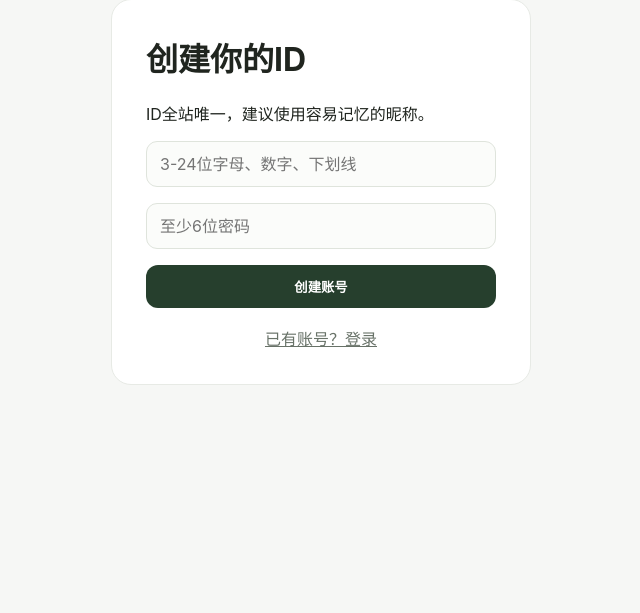
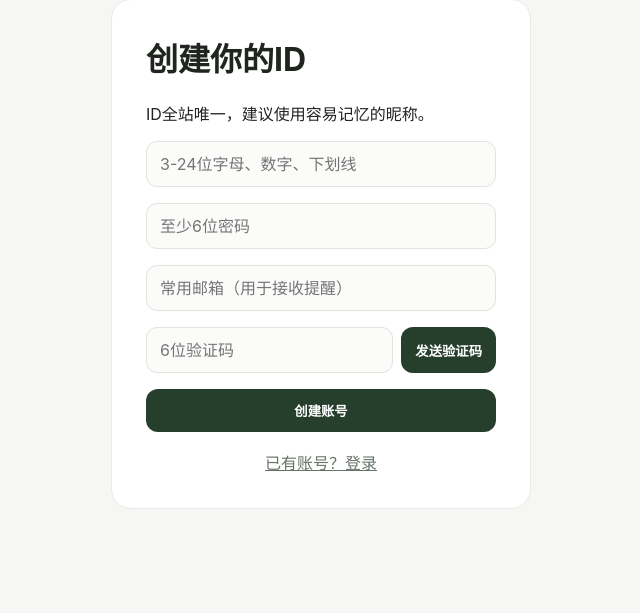
Before and after one commit to YZZZJJJ/plangem, a Flask app: page /register in a window 1280 px wide. Shown: the part 181-794 px from the top of the page, without its empty margins (319-959 px from the left). Before the commit the page ends 565 px from the top, so only its background shows below. Run offline with Flask 3, Linux system fonts and the light colour scheme.

Commit message:
邮箱通知

```diff
--- a/app.py
+++ b/app.py
@@ -4,6 +4,39 @@ from werkzeug.utils import secure_filename
 import sqlite3, os, uuid
 from datetime import datetime, date, timedelta
 import mimetypes  # 记得在文件顶部导入
+import smtplib, random
+from email.mime.text import MIMEText
+from email.header import Header
+
+#  邮件配置（通过环境变量传入，本地测试可以直接写死）
+MAIL_HOST = os.environ.get("MAIL_HOST", "smtp.qq.com")
+MAIL_PORT = int(os.environ.get("MAIL_PORT", 465))
+MAIL_USER = os.environ.get("MAIL_USER", "2011779245@qq.com")   # 你的发件邮箱
+MAIL_PASS = os.environ.get("MAIL_PASS", "drhyuccjvlvwdcie")   # 上面申请的授权码
+MAIL_FROM = os.environ.get("MAIL_FROM", MAIL_USER)
+
+def send_mail(to, subject, body):
+    """发送邮件，返回 True/False"""
+    if not MAIL_USER or not MAIL_PASS:
+        print("[邮件] 未配置 MAIL_USER / MAIL_PASS，跳过发送")
+        return False
+    try:
+        msg = MIMEText(body, "plain", "utf-8")
+        msg["Subject"] = Header(subject, "utf-8")
+        msg["From"] = MAIL_FROM
+        msg["To"] = to
+        if MAIL_PORT == 465:
+            server = smtplib.SMTP_SSL(MAIL_HOST, MAIL_PORT, timeout=10)
+        else:
+            server = smtplib.SMTP(MAIL_HOST, MAIL_PORT, timeout=10)
+            server.starttls()
+        server.login(MAIL_USER, MAIL_PASS)
+        server.sendmail(MAIL_FROM, [to], msg.as_string())
+        server.quit()
+        return True
+    except Exception as e:
+        print("[邮件] 发送失败:", e)
+        return False
 
 BASE = os.path.dirname(os.path.abspath(__file__))
 DB = os.path.join(BASE, "app.db")
@@ -23,10 +56,12 @@ def db():
 def init_db():
     con = db()
     con.executescript("""
-    CREATE TABLE IF NOT EXISTS users(
+     CREATE TABLE IF NOT EXISTS users(
       id INTEGER PRIMARY KEY AUTOINCREMENT,
       user_id TEXT UNIQUE NOT NULL,
       password_hash TEXT NOT NULL,
+      email TEXT,
+      email_verified INTEGER DEFAULT 0,
       created_at TEXT NOT NULL
     );
     CREATE TABLE IF NOT EXISTS plans(
@@ -73,6 +108,15 @@ def init_db():
       from_user_id INTEGER NOT NULL,
       to_user_id INTEGER NOT NULL,
       created_at TEXT NOT NULL
+    );
+    CREATE TABLE IF NOT EXISTS email_codes(
+      id INTEGER PRIMARY KEY AUTOINCREMENT,
+      email TEXT NOT NULL,
+      code TEXT NOT NULL,
+      purpose TEXT NOT NULL,
+      created_at TEXT NOT NULL,
+      expires_at TEXT NOT NULL,
+      used INTEGER DEFAULT 0
     );
     """)
     con.commit()
@@ -126,21 +170,96 @@ def login():
         flash("ID或密码错误")
     return render_template("login.html")
 
+@app.route("/send_code", methods=["POST"])
+def send_code():
+    data = request.get_json(silent=True) or {}
+    email = (data.get("email") or "").strip().lower()
+
+    if not email or "@" not in email:
+        return {"ok": False, "msg": "邮箱格式不正确"}
+
+    con = db()
+    # 检查邮箱是否已被注册
+    exists = con.execute("SELECT id FROM users WHERE email=?", (email,)).fetchone()
+    if exists:
+        con.close()
+        return {"ok": False, "msg": "该邮箱已被注册"}
+
+    # 频率限制：60秒内只能发一次
+    last = con.execute("""SELECT created_at FROM email_codes
+                          WHERE email=? AND purpose='register'
+                          ORDER BY created_at DESC LIMIT 1""", (email,)).fetchone()
+    if last:
+        diff = (datetime.now() - datetime.fromisoformat(last["created_at"])).total_seconds()
+        if diff < 60:
+            con.close()
+            return {"ok": False, "msg": f"请 {int(60-diff)} 秒后再试"}
+
+    # 生成6位验证码
+    code = f"{random.randint(0, 999999):06d}"
+    now = datetime.now()
+    expires = now + timedelta(minutes=10)
+    con.execute("""INSERT INTO email_codes(email, code, purpose, created_at, expires_at)
+                   VALUES(?,?,?,?,?)""",
+                (email, code, "register", now.isoformat(), expires.isoformat()))
+    con.commit()
+    con.close()
+
+    # 发送邮件
+    body = f"""你好！
+
+你的 PlanMate 邮箱验证码是：{code}
+
+验证码 10 分钟内有效，请勿泄露给他人。
+
+—— PlanMate
+"""
+    ok = send_mail(email, "【PlanMate】邮箱验证码", body)
+    if ok:
+        return {"ok": True, "msg": "验证码已发送，请查收"}
+    else:
+        return {"ok": False, "msg": "邮件发送失败，请检查服务器配置"}
+
 @app.route("/register", methods=["GET","POST"])
 def register():
     if request.method == "POST":
         user_id = request.form.get("user_id","").strip()
         password = request.form.get("password","")
+        email = request.form.get("email","").strip().lower()
+        code = request.form.get("code","").strip()
+
         if len(user_id) < 3 or len(user_id) > 24 or not user_id.replace("_","").isalnum():
             flash("ID需为3-24位字母、数字或下划线")
             return render_template("register.html")
         if len(password) < 6:
             flash("密码至少6位")
             return render_template("register.html")
+        if not email or "@" not in email:
+            flash("请输入正确的邮箱")
+            return render_template("register.html")
+
         con = db()
+        # ⭐ 校验邮箱验证码
+        rec = con.execute("""SELECT * FROM email_codes
+                             WHERE email=? AND code=? AND purpose='register' AND used=0
+                             ORDER BY created_at DESC LIMIT 1""",
+                          (email, code)).fetchone()
+        if not rec:
+            con.close()
+            flash("验证码错误或已失效")
+            return render_template("register.html")
+        if datetime.fromisoformat(rec["expires_at"]) < datetime.now():
+            con.close()
+            flash("验证码已过期，请重新发送")
+            return render_template("register.html")
+
+        # 标记验证码已使用
+        con.execute("UPDATE email_codes SET used=1 WHERE id=?", (rec["id"],))
+
         try:
-            con.execute("INSERT INTO users(user_id,password_hash,created_at) VALUES(?,?,?)",
-                        (user_id, generate_password_hash(password), datetime.now().isoformat()))
+            con.execute("""INSERT INTO users(user_id,password_hash,email,email_verified,created_at)
+                           VALUES(?,?,?,1,?)""",
+                        (user_id, generate_password_hash(password), email, datetime.now().isoformat()))
             con.commit()
             flash("注册成功，请登录")
             return redirect(url_for("login"))
@@ -383,7 +502,7 @@ def following():
             feed.append(item_dict)
 
     con.close()
-    # ⭐ 这里也是平级的，不能被包进 else 里面
+    #  这里也是平级的，不能被包进 else 里面
     return render_template("following.html", followed=followed, followed_ids=followed_ids, selected=selected, plans=plans, comments=comments, feed=feed, q=q)
 @app.route("/nudge/<int:plan_id>", methods=["POST"])
 def nudge(plan_id):
@@ -396,8 +515,8 @@ def nudge(plan_id):
         flash("不能提醒自己或该计划不存在")
         return redirect(request.referrer or url_for("following"))
 
-    # ⭐ 后端强制校验冷却时间（2小时）
     now = datetime.now()
+    # 冷却时间校验
     last_nudge = con.execute("""SELECT created_at FROM nudges
                                 WHERE plan_id=? AND from_user_id=?
                                 ORDER BY created_at DESC LIMIT 1""",
@@ -412,9 +531,26 @@ def nudge(plan_id):
     con.execute("INSERT INTO nudges(plan_id,from_user_id,to_user_id,created_at) VALUES(?,?,?,?)",
                 (plan_id, session["uid"], p["user_id"], now.isoformat()))
     con.commit()
+
+    # ⭐ 发送提醒邮件
+    target = con.execute("SELECT user_id, email, email_verified FROM users WHERE id=?", (p["user_id"],)).fetchone()
+    sender = con.execute("SELECT user_id FROM users WHERE id=?", (session["uid"],)).fetchone()
     con.close()
+
+    if target and target["email"] and target["email_verified"]:
+        body = f"""你好 @{target['user_id']}！
+
+@{sender['user_id']} 正在监督你完成计划「{p['title']}」的打卡。
+
+今天你还没有打卡，快去 PlanMate 完成吧！
+
+—— PlanMate 监督提醒
+"""
+        send_mail(target["email"], f"【PlanMate】@{sender['user_id']} 提醒你完成打卡", body)
+
     flash("已发送监督提醒！")
     return redirect(request.referrer or url_for("following"))
+
 
 def due_on(p, d):
     start = date.fromisoformat(p["start_date"])
--- a/templates/register.html
+++ b/templates/register.html
@@ -2,10 +2,63 @@
 <div class="auth-card">
 <h1>创建你的ID</h1><p>ID全站唯一，建议使用容易记忆的昵称。</p>
 <form method="post">
-<input name="user_id" placeholder="3-24位字母、数字、下划线" required>
-<input name="password" type="password" placeholder="至少6位密码" required>
-<button>创建账号</button>
+    <input name="user_id" placeholder="3-24位字母、数字、下划线" required>
+    <input name="password" type="password" placeholder="至少6位密码" required>
+    <input name="email" id="email" type="email" placeholder="常用邮箱（用于接收提醒）" required>
+
+    <!-- 验证码输入框 + 发送按钮 -->
+    <div style="display:flex; gap:8px; align-items:center;">
+        <input name="code" id="code" placeholder="6位验证码" maxlength="6" required style="flex:1;">
+        <button type="button" id="sendBtn" onclick="sendCode()"
+                style="white-space:nowrap; padding:0 14px; height:100%;">
+            发送验证码
+        </button>
+    </div>
+
+    <button type="submit">创建账号</button>
 </form>
 <a class="muted-link" href="{{url_for('login')}}">已有账号？登录</a>
 </div>
+
+<script>
+async function sendCode() {
+    const email = document.getElementById('email').value.trim();
+    const btn = document.getElementById('sendBtn');
+    if (!email || email.indexOf('@') < 0) { alert('请先填写正确的邮箱'); return; }
+
+    btn.disabled = true;
+    btn.innerText = '发送中...';
+    try {
+        const res = await fetch('{{ url_for("send_code") }}', {
+            method: 'POST',
+            headers: { 'Content-Type': 'application/json' },
+            body: JSON.stringify({ email: email })
+        });
+        const data = await res.json();
+        alert(data.msg);
+        if (data.ok) {
+            // 60秒倒计时
+            let t = 60;
+            btn.innerText = t + '秒后重发';
+            const timer = setInterval(() => {
+                t--;
+                if (t <= 0) {
+                    clearInterval(timer);
+                    btn.disabled = false;
+                    btn.innerText = '发送验证码';
+                } else {
+                    btn.innerText = t + '秒后重发';
+                }
+            }, 1000);
+        } else {
+            btn.disabled = false;
+            btn.innerText = '发送验证码';
+        }
+    } catch (e) {
+        alert('网络错误，请重试');
+        btn.disabled = false;
+        btn.innerText = '发送验证码';
+    }
+}
+</script>
 {% endblock %}
```
